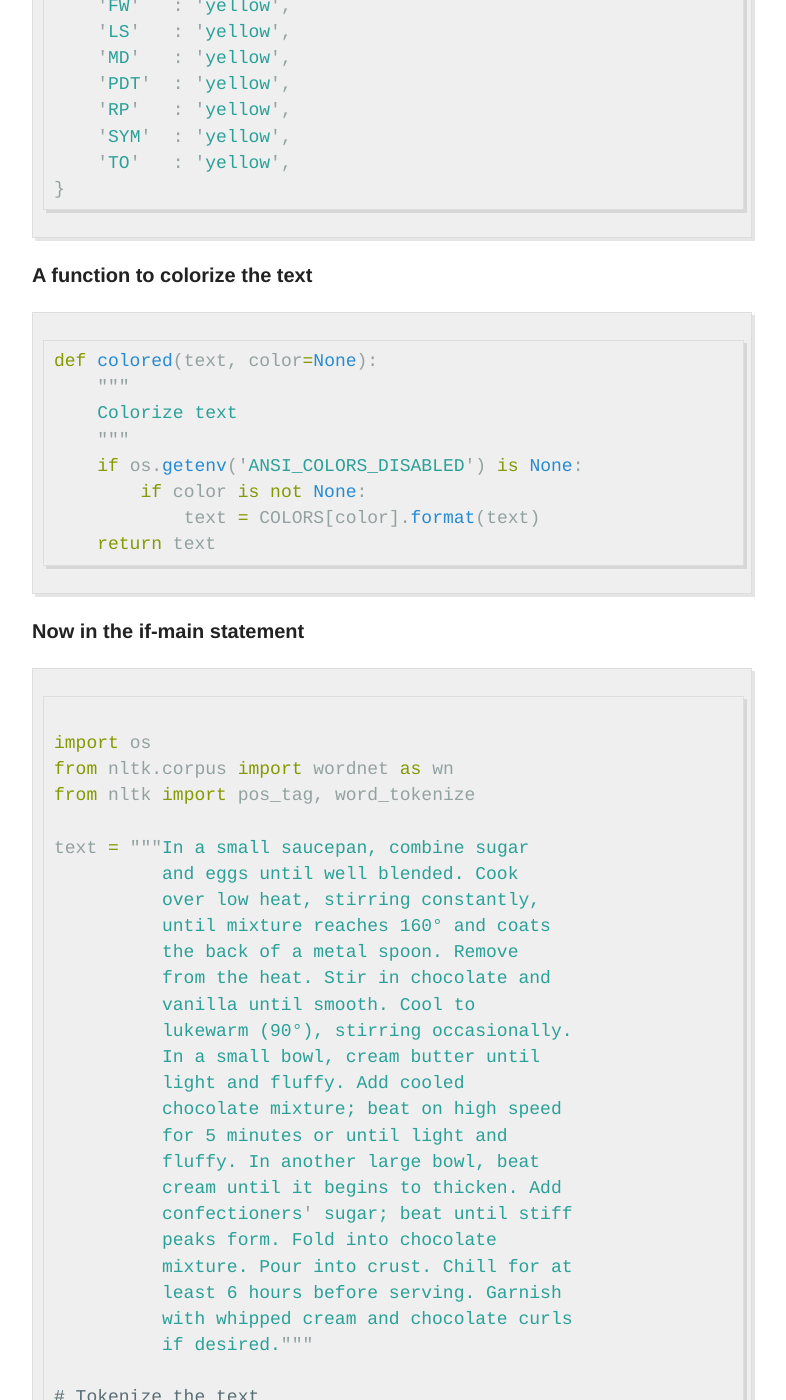
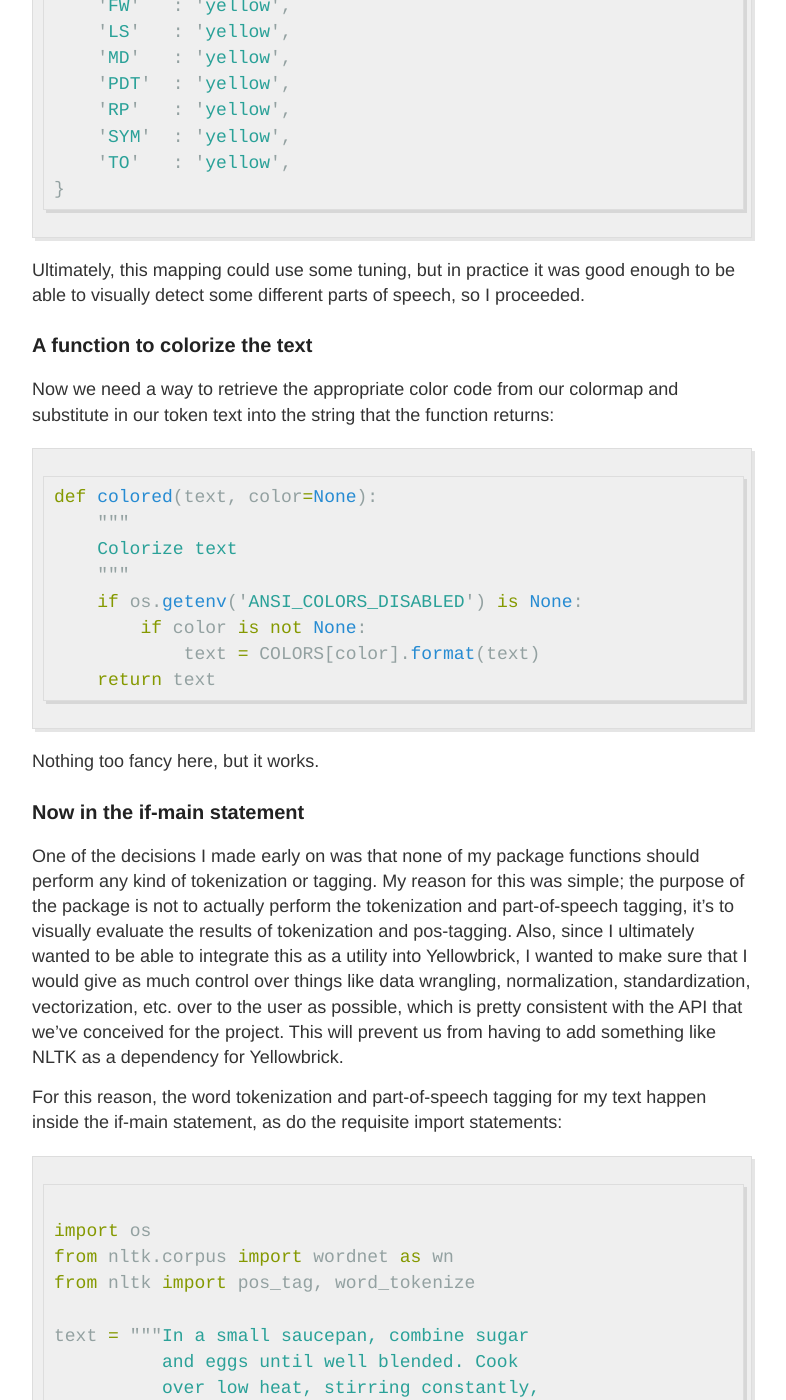
Before and after one commit to rebeccabilbro/rebeccabilbro.github.io, a Jekyll site: the page built from _posts/2017-3-7-colorizing-text-by-part-of-speech.md, in a window 1280 px wide and 1400 px high, scrolled down 5731 px. Shown: the whole window, without its empty margins (248-1034 px from the left). Built offline with Jekyll 4.4.1, drawn with Linux system fonts in a browser that asks for light colours; some of the changed text lies outside the part shown.

Commit message:
added walkthrough using the piecemeal components

````diff
--- a/_posts/2017-3-7-colorizing-text-by-part-of-speech.md
+++ b/_posts/2017-3-7-colorizing-text-by-part-of-speech.md
@@ -79,7 +79,7 @@ print("\033[0;31mi love chili peppers\033[0m")
 
 ... should print out
 
-<span style="color:darkred;">i love chili peppers</span>
+<span style="color:red;">i love chili peppers</span>
 
 Ultimately, I decided to use Python string formatting brackets and hard code the rest into my colormap.
 
@@ -149,9 +149,11 @@ tag_map = {
 }
 ```
 
+Ultimately, this mapping could use some tuning, but in practice it was good enough to be able to visually detect some different parts of speech, so I proceeded.
 
 ### A function to colorize the text
 
+Now we need a way to retrieve the appropriate color code from our colormap and substitute in our token text into the string that the function returns:
 
 ```python
 def colored(text, color=None):
@@ -164,7 +166,13 @@ def colored(text, color=None):
     return text
 ```
 
+Nothing too fancy here, but it works.
+
 ### Now in the if-main statement
+
+One of the decisions I made early on was that none of my package functions should perform any kind of tokenization or tagging. My reason for this was simple; the purpose of the package is not to actually perform the tokenization and part-of-speech tagging, it's to visually evaluate the results of tokenization and pos-tagging. Also, since I ultimately wanted to be able to integrate this as a utility into Yellowbrick, I wanted to make sure that I would give as much control over things like data wrangling, normalization, standardization, vectorization, etc. over to the user as possible, which is pretty consistent with the API that we've conceived for the project. This will prevent us from having to add something like NLTK as a dependency for Yellowbrick.
+
+For this reason, the word tokenization and part-of-speech tagging for my text happen inside the if-main statement, as do the requisite import statements:
 
 ```python
 
@@ -206,12 +214,40 @@ print(' '.join(
   for color, token in tagged)))
 ```
 
+Here's the result when I run that in my terminal:
+
+![french silk pie in the terminal](https://raw.githubusercontent.com/rebeccabilbro/rebeccabilbro.github.io/master/images/2017-03-07-terminal-french-silk.png)
+
+It works! My next question was whether I could get it to work in a Jupyter Notebook, since the user tests and tutorials we're adding to the Yellowbrick [examples directory](https://github.com/DistrictDataLabs/yellowbrick/tree/develop/examples) are in the form of `.ipynb` files.
+
+Here's what it looks like when I run the code in a Jupyter notebook:
 
 ![french silk pie](https://raw.githubusercontent.com/rebeccabilbro/rebeccabilbro.github.io/master/images/2017-03-07-french-silk.png)
 
+Now, just for comparison's sake, here's what a few other texts look like:
 
+```python
+algebra = '''Algebra (from Arabic "al-jabr" meaning
+             "reunion of broken parts") is one of the
+             broad parts of mathematics, together with
+             number theory, geometry and analysis. In
+             its most general form, algebra is the study
+             of mathematical symbols and the rules for
+             manipulating these symbols; it is a unifying
+             thread of almost all of mathematics.'''
+```
 ![algebra from wikipedia](https://raw.githubusercontent.com/rebeccabilbro/rebeccabilbro.github.io/master/images/2017-03-07-algebra.png)
 
+```python
+nursery_rhyme = '''Baa, baa, black sheep,
+                   Have you any wool?
+                   Yes, sir, yes, sir,
+                   Three bags full;
+                   One for the master,
+                   And one for the dame,
+                   And one for the little boy
+                   Who lives down the lane.'''
+```
 
 ![nursery rhyme](https://raw.githubusercontent.com/rebeccabilbro/rebeccabilbro.github.io/master/images/2017-03-07-nursery-rhyme.png)
 
````
Also changed, not shown: images/2017-03-07-terminal-french-silk.png (added).
